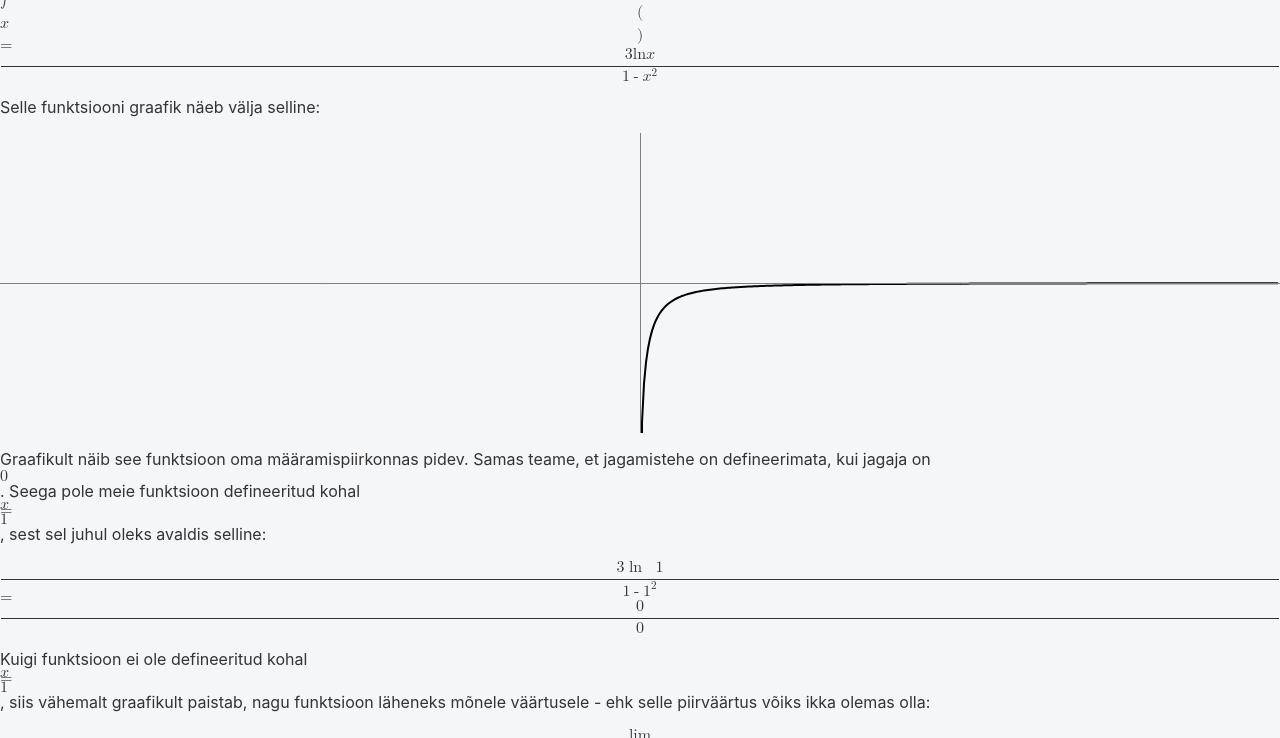
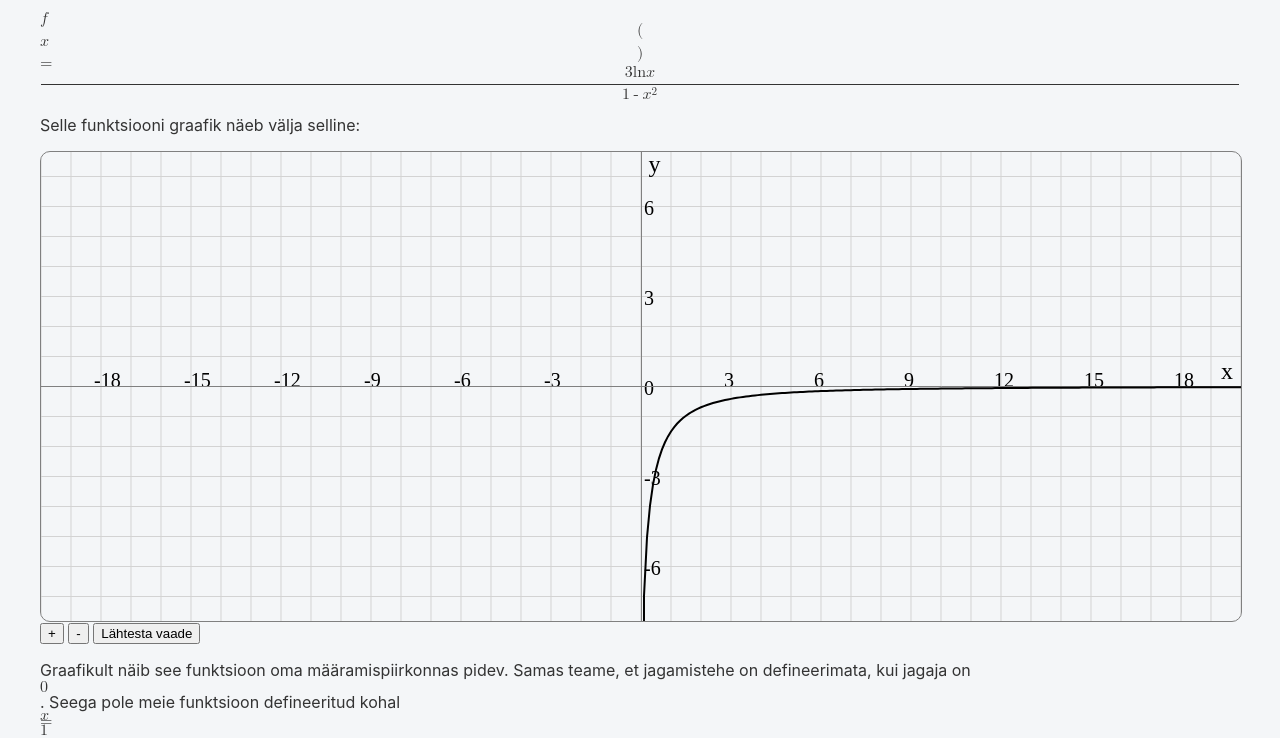
Before and after one commit to UTandri/Veebileheprojekt, a plain HTML site: page lhospital.html in a window 1280 px wide. Shown: the part 124-862 px from the top of the page. Drawn offline with Linux system fonts and the light colour scheme.

Commit message:
graafiku detailid, suumimine ja tõmbamine

```diff
--- a/css/lhospital.css
+++ b/css/lhospital.css
@@ -1,3 +1,7 @@
+body {
+    margin: 40px;
+}
+
 math {
     /*
     Vaikimisi ära "krimpsuta kokku" murde ja teisi suuri avaldisi
@@ -19,5 +23,8 @@ canvas {
     display: block;
     margin: 0 auto;
     width: 100%;
-    aspect-ratio: 1280 / 300;
+    aspect-ratio: 1280 / 500;
+    border-radius: 10px;
+    border: 1px solid;
+    border-color: gray;
 }
--- a/js/lhospital.js
+++ b/js/lhospital.js
@@ -1,31 +1,97 @@
 const canvas = document.getElementById("fx");
 const ctx = canvas.getContext("2d");
+const algne_suum = 30.0;
+const suumimistegur = 1.3;
+
+let suum = algne_suum;
+let niheX = 0;
+let niheY = 0;
+
+function suumiSisse() {
+    // korrutame nihet ka suumimisteguriga, et lõuendi keskkoht jääks paigale
+    suum *= suumimistegur;
+    niheX *= suumimistegur;
+    niheY *= suumimistegur;
+    joonista();
+}
+function suumiVälja() {
+    suum /= suumimistegur;
+    niheX /= suumimistegur;
+    niheY /= suumimistegur;
+    joonista();
+}
+function lähtestaVaade() {
+    suum = algne_suum;
+    niheX = 0;
+    niheY = 0;
+    joonista();
+}
+
+let tõmbame = false;
+let hiireViimaneX = 0;
+let hiireViimaneY = 0;
+
+// hiire tagasikutsed, millega saab tõmbamist implementeerida
+// allikas: https://stackoverflow.com/a/15037102
+
+// hiirenupp alla, alustame tõmmet
+canvas.onmousedown = function(e) {
+    hiireViimaneX = parseInt(e.clientX);
+    hiireViimaneY = parseInt(e.clientY);
+    tõmbame = true;
+}
+
+// kui hiirenupp lastakse üles või hiir lahkub lõuendilt, katkestame tõmbamise
+canvas.onmouseup = function(e) {
+    tõmbame = false;
+}
+canvas.onmouseout = function(e) {
+    tõmbame = false;
+}
+
+// hiire liigutamise tagasikutsel ja tõmmates uuendame nihet ja joonistame ümber
+canvas.onmousemove = function(e){
+    if(tõmbame){
+        niheX += parseInt(e.clientX) - hiireViimaneX;
+        niheY += parseInt(e.clientY) - hiireViimaneY;
+        hiireViimaneX = parseInt(e.clientX);
+        hiireViimaneY = parseInt(e.clientY);
+
+        joonista();
+    }
+}
+
+// suumimine hiirerullikuga
+canvas.addEventListener("wheel", function(e) {
+    // peatame lehel allakerimise, kui tahame hoopis graafikut suurendada
+    e.preventDefault();
+
+    if (e.deltaY > 0) {
+        suumiVälja();
+    } else {
+        suumiSisse();
+    }
+})
+
 
 // f(x) funktsioon, mida tahame joonistada
 function f(x) {
     return (3 * Math.log(x)) / (1 - x*x);
 }
 
-// <canvas> joonistab kõige teravamalt siis, kui koordinaat on
-// "kahe piksli vahel", ehk murdosa on .5
+// lõuend joonistab kõige teravamalt, kui koordinaadi murdosa on .5
 // see funktsioon annab "terava koordinaadi", kasulik telgede joonistamiseks
 function terav(x) {
     return Math.floor(x) + 0.5;
 }
 
-// võtab matemaatilise x-koordinaadi ja annab vastava koordinaadi lõuendil
-function graafikuX(x) {
-    return 20*x + canvas.width / 2;
+// võtavad matemaatilise koordinaadi ja annavad vastava koordinaadi lõuendil
+function lõuendiX(x) {
+    return suum * x + canvas.width / 2 + niheX;
 }
 
-// võtab x-koordinaadi lõuendil ja annab vastava matemaatilise koordinaadi
-function matemaatilineX(x) {
-    return (x - canvas.width / 2)/20
-}
-
-// võtab matemaatilise y-koordinaadi ja annab vastava koordinaadi lõuendil
 var eelmineY;
-function graafikuY(y) {
+function lõuendiY(y) {
     if (Number.isNaN(y)) {
         // kui y on määramata, kasutame eelmist
         y = eelmineY;
@@ -37,37 +103,91 @@ function graafikuY(y) {
     }
 
     eelmineY = y;
-    return canvas.height/2-20*y;
+    return canvas.height / 2 - suum * y + niheY;
+}
+
+// võtavad koordinaadi lõuendil ja annavad vastava matemaatilise koordinaadi
+function matemaatilineX(x) {
+    return (x - niheX - canvas.width / 2) / suum;
+}
+function matemaatilineY(y) {
+    return -(y - niheY - canvas.height / 2) / suum;
 }
 
 function joonista() {
     // kustuta lõuend
     ctx.clearRect(0, 0, canvas.width, canvas.height);
 
-    // joonista graafik
-    ctx.beginPath();
-    var lõpp = matemaatilineX(canvas.width);
-    for (var i = 0; i < lõpp; i += 0.1) {
-        ctx.lineTo(graafikuX(i), graafikuY(f(i)));
+    // joonistame ruudustiku ja ühikud
+
+    ctx.strokeStyle = "lightgrey";
+    ctx.lineWidth = 1;
+    ctx.font = "20px serif";
+    // mida väiksem suum, seda rohkem jätame ühikuid vahele
+    numvahe = Math.max(1, Math.floor(90/suum));
+
+    // horisontaalsed jooned
+    var algus = Math.floor(matemaatilineY(canvas.height)) - 1;
+    var lõpp = Math.floor(matemaatilineY(0)) + 1;
+
+    for (var y = algus; y < lõpp; y += 1) {
+        ctx.beginPath();
+        ctx.moveTo(0, lõuendiY(y));
+        ctx.lineTo(terav(canvas.width), lõuendiY(y));
+        ctx.stroke();
+
+        if (y % numvahe == 0) {
+            ctx.fillText(y.toString(), lõuendiX(0.1), lõuendiY(y)+8);
+        }
     }
-    ctx.strokeStyle = "black";
-    ctx.lineWidth = 2
-    ctx.stroke();
+
+    // vertikaalsed jooned
+    algus = Math.floor(matemaatilineX(0)) - 1;
+    lõpp = Math.floor(matemaatilineX(canvas.width)) + 1;
+
+    for (var x = algus; x < lõpp; x += 1) {
+        ctx.beginPath();
+        ctx.moveTo(lõuendiX(x), 0);
+        ctx.lineTo(lõuendiX(x), terav(canvas.height));
+        ctx.stroke();
+        if (x % numvahe == 0 && x != 0) {
+            ctx.fillText(x.toString(), lõuendiX(x)-7, lõuendiY(0));
+        }
+    }
+
+    // joonistame teljed
 
     ctx.strokeStyle = "gray";
     ctx.lineWidth = 1
 
-    // joonista x-telg
+    // x-telg
     ctx.beginPath();
-    ctx.moveTo(0, terav(canvas.height/2));
-    ctx.lineTo(terav(canvas.width), terav(canvas.height/2));
+    ctx.moveTo(0, canvas.height/2+niheY);
+    ctx.lineTo(terav(canvas.width), terav(canvas.height/2)+niheY);
     ctx.stroke();
 
-    // joonista y-telg
+    // y-telg
     ctx.beginPath();
-    ctx.moveTo(terav(canvas.width/2), 0);
-    ctx.lineTo(terav(canvas.width/2), terav(canvas.height));
+    ctx.moveTo(terav(canvas.width/2)+niheX, 0);
+    ctx.lineTo(terav(canvas.width/2)+niheX, terav(canvas.height));
     ctx.stroke();
+
+    // joonista graafik
+    ctx.beginPath();
+    // lisame +10, et ümardamise tõttu lõuendi ääres ei jääks joonistamata
+    lõpp = matemaatilineX(canvas.width) + 10;
+    // Lisame murdjoone punktid, 0.1 sammude kaupa
+    for (var x = 0; x < lõpp; x += 0.1) {
+        ctx.lineTo(lõuendiX(x), lõuendiY(f(x)));
+    }
+    ctx.strokeStyle = "black";
+    ctx.lineWidth = 2;
+    ctx.stroke();
+
+    // telgede tähised
+    ctx.font = "24px serif";
+    ctx.fillText("y", lõuendiX(0.25), 20);
+    ctx.fillText("x", canvas.width-20, lõuendiY(0.25))
 }
 
 // tuvastab, kui lõuendi suurus muutub (näiteks brauseri akent suurendades)
@@ -78,4 +198,18 @@ const observer = new ResizeObserver((entries) => {
 
   joonista();
 });
-observer.observe(canvas)
+observer.observe(canvas);
+
+
+// lihtsuse mõttes valime kõik nupud, mis on kindlas klassis, ja anname neile
+// täpselt samad suumimise tagasikutsed
+const nupuklassid = [".suumisisse", ".suumivälja", ".lähtestavaade"];
+const vastavadFunktsioonid = [suumiSisse, suumiVälja, lähtestaVaade];
+
+for (var klass = 0; klass < nupuklassid.length; klass++) {
+    var nupud = document.querySelectorAll(nupuklassid[klass]);
+
+    for (var i = 0; i < nupud.length; i++) {
+        nupud[i].addEventListener("click", vastavadFunktsioonid[klass]);
+    }
+}
--- a/lhospital.html
+++ b/lhospital.html
@@ -48,7 +48,9 @@
             </math>
             graafik
         </canvas>
-
+        <button class="suumisisse">+</button>
+        <button class="suumivälja">-</button>
+        <button class="lähtestavaade">Lähtesta vaade</button>
 
         <p>
             Graafikult näib see funktsioon oma määramispiirkonnas pidev.
```
